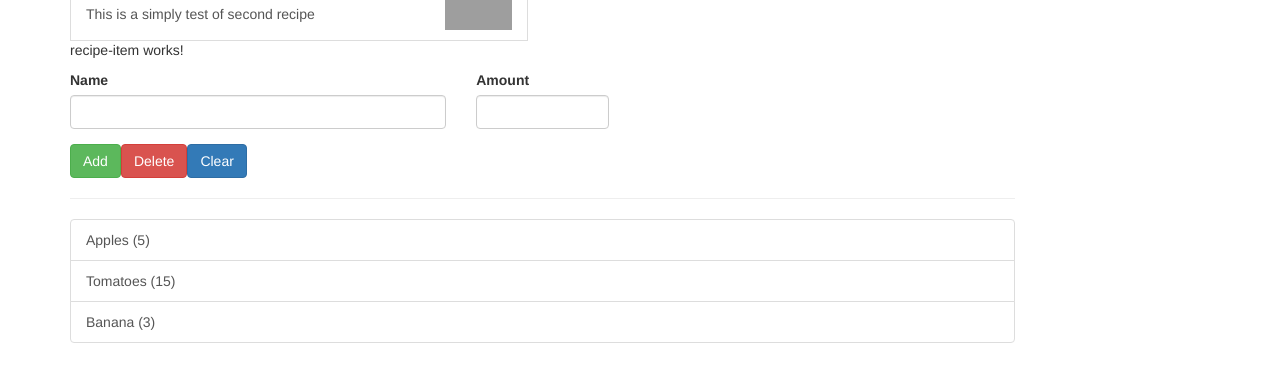
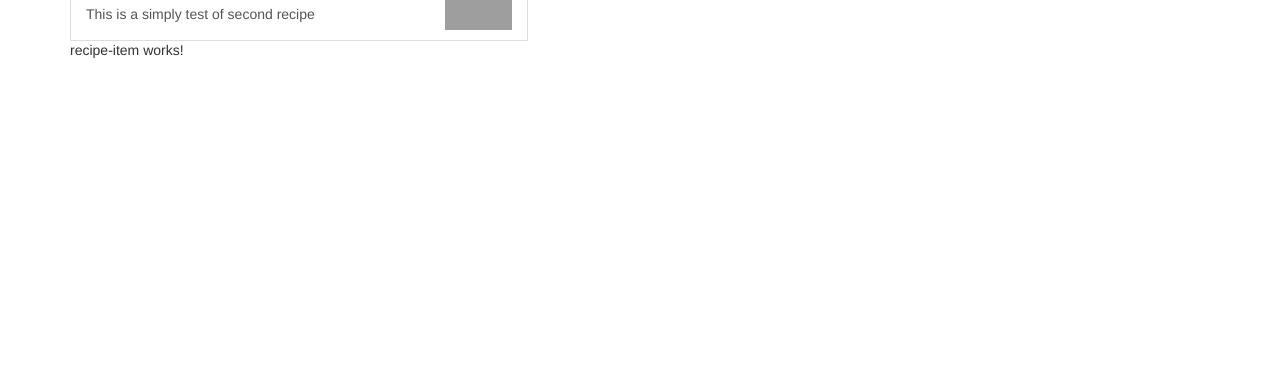
Before and after one commit to franciscovaz/shopping-list, an Angular app: page / in a window 1280 px wide. Shown: the part 249-630 px from the top of the page. Built offline with nearby package versions, Linux system fonts and the light colour scheme; grey boxes are pictures that could not be loaded.

Commit message:
added navigation with event binding and ngIf

```diff
--- a/src/app/app.component.html
+++ b/src/app/app.component.html
@@ -1,9 +1,9 @@
-<app-header></app-header>
+<app-header (menuSelected)="onNavigate($event)"></app-header>
 <div class="container">
   <div class="row">
     <div class="col-md-12">
-      <app-recipes></app-recipes>
-      <app-shopping-list></app-shopping-list>
+      <app-recipes *ngIf="loadedMenu === 'recipe'"></app-recipes>
+      <app-shopping-list *ngIf="loadedMenu !== 'recipe'"></app-shopping-list>
     </div>
   </div>
 </div>
--- a/src/app/app.component.ts
+++ b/src/app/app.component.ts
@@ -1,4 +1,4 @@
-import { Component } from '@angular/core';
+import { Component, ElementRef } from '@angular/core';
 
 @Component({
   selector: 'app-root',
@@ -6,5 +6,10 @@ import { Component } from '@angular/core';
   styleUrls: ['./app.component.css']
 })
 export class AppComponent {
-  title = 'shopping-list';
+  loadedMenu: string = 'recipe';
+
+
+  onNavigate(menu: string) {
+    this.loadedMenu = menu;
+  }
 }
--- a/src/app/header/header.component.html
+++ b/src/app/header/header.component.html
@@ -9,8 +9,8 @@
 
     <div class="navbar-collapse" [class.collapse]="collapsed" (window:resize)="collapsed = true">
       <ul class="nav navbar-nav">
-        <li><a href="#">Recipes</a></li>
-        <li><a href="#">Shopping List</a></li>
+        <li><a href="#" (click)="onSelect('recipe')">Recipes</a></li>
+        <li><a href="#" (click)="onSelect('shopping-list')">Shopping List</a></li>
       </ul>
       <ul class="nav navbar-nav navbar-right">
         <li class="dropdown">
--- a/src/app/header/header.component.ts
+++ b/src/app/header/header.component.ts
@@ -1,11 +1,14 @@
-import { Component } from '@angular/core';
-
+import { Component, EventEmitter, Output } from '@angular/core';
 @Component({
   selector: 'app-header',
   templateUrl: './header.component.html'
 })
 export class HeaderComponent {
-
+  @Output() menuSelected = new EventEmitter<string>();
   collapsed = true;
 
+  onSelect(menu: string){
+    this.menuSelected.emit(menu);
+  }
+
 }
--- a/src/app/shopping-list/shopping-edit/shopping-edit.component.html
+++ b/src/app/shopping-list/shopping-edit/shopping-edit.component.html
@@ -13,8 +13,8 @@
       </div>
       <div class="row">
         <div class="col-xs-12">
-          <button class="btn btn-success" type="submit">Add</button>
-          <button class="btn btn-danger" type="button">Delete</button>
+          <button class="btn btn-success" type="submit">Add</button> |
+          <button class="btn btn-danger" type="button">Delete</button> |
           <button class="btn btn-primary" type="button">Clear</button>
         </div>
       </div>
```
